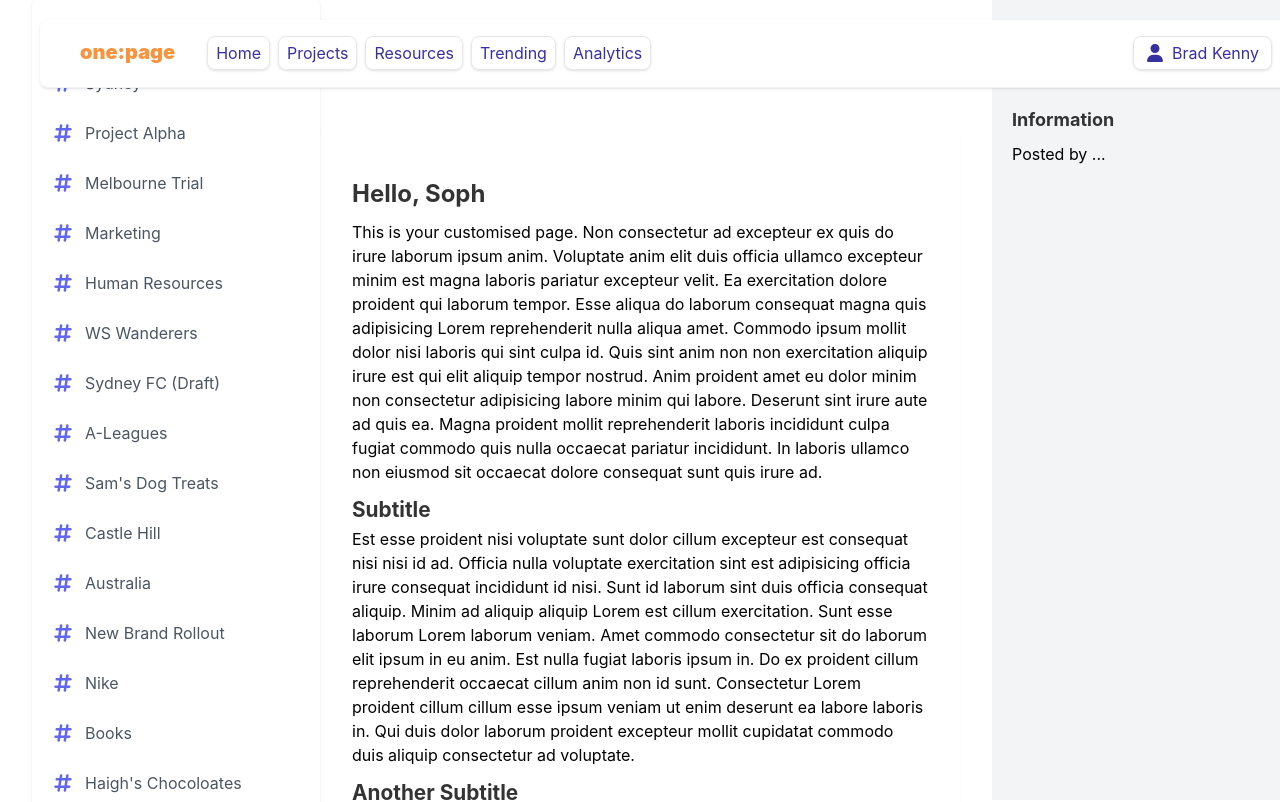
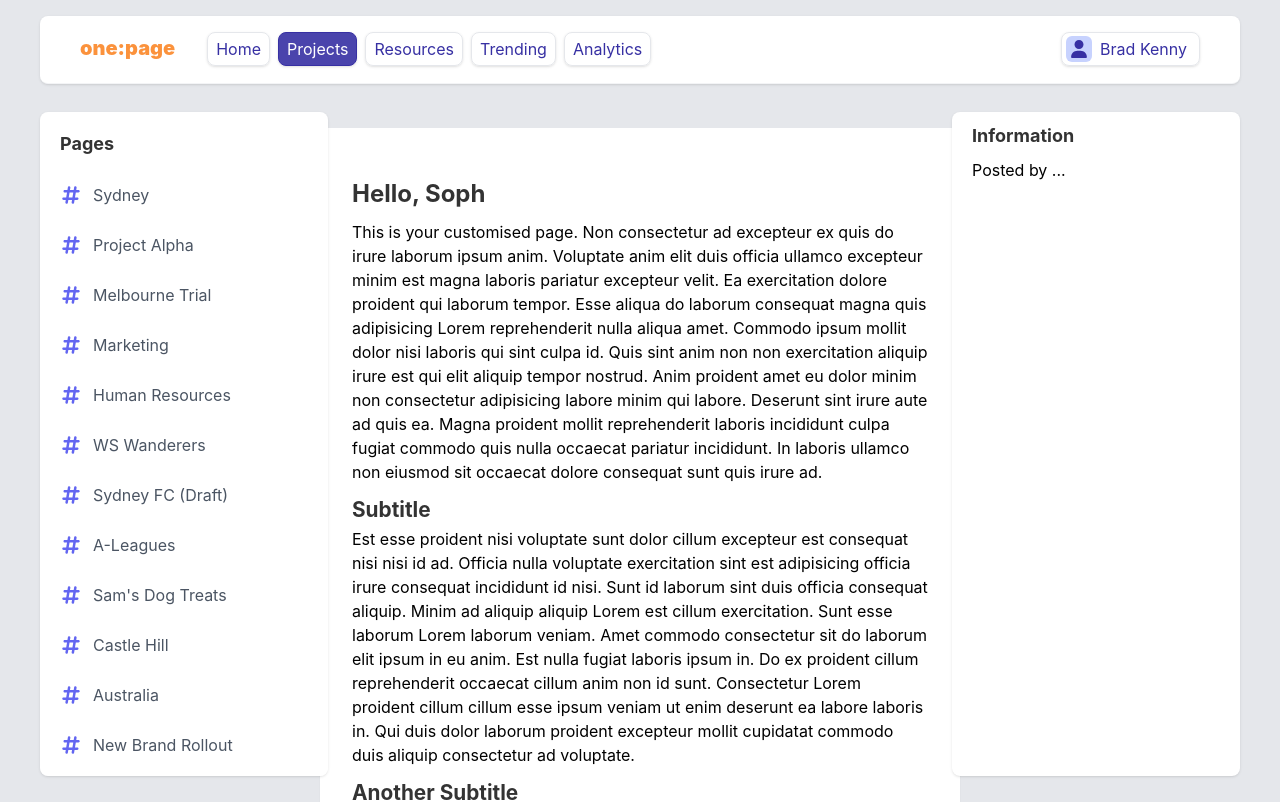
Before and after one commit to bradleykenny/one-page, a Next.js app in the folder client/: page /page/1 in a window 1280 px wide. Shown: the top 802 px of the page. Built offline with nearby package versions, Linux system fonts and the light colour scheme; no server answers.

Commit message:
Improved layout of nav  and sidebars

```diff
--- a/client/components/MagicButton/index.tsx
+++ b/client/components/MagicButton/index.tsx
@@ -8,7 +8,7 @@ const MagicButton = (props: Props) => {
     return (
         <button
             type="button"
-            className="text-white bg-gradient-to-br from-indigo-800 to-indigo-400 hover:bg-gradient-to-bl focus:ring-4 focus:outline-none focus:ring-indigo-300 font-medium rounded-lg text-sm px-4 py-2 text-center">
+            className="text-white bg-gradient-to-br from-indigo-800 to-indigo-500 hover:bg-gradient-to-bl focus:ring-2 focus:outline-none focus:ring-indigo-300 font-medium rounded-md text-sm px-4 py-2 text-center transition ease-in-out transition-500 shadow">
             {title}
         </button>
     );
--- a/client/components/NavBar/NavProfile/index.tsx
+++ b/client/components/NavBar/NavProfile/index.tsx
@@ -7,7 +7,7 @@ const NavProfile = (props: Props) => {
     const { isSelected, title } = props;
 
     const sharedStyles =
-        "px-3 py-1 inline-block rounded-lg mr-2 cursor-pointer mb-0 border transition ease-in-out shadow float-right";
+        "px-3 py-1 inline-block rounded-lg cursor-pointer mb-0 border transition ease-in-out shadow float-right";
 
     if (isSelected) {
         return (
@@ -22,11 +22,13 @@ const NavProfile = (props: Props) => {
         <a
             className={`${sharedStyles} hover:bg-indigo-100 hover:border-indigo-200 focus:bg-indigo-200 text-indigo-800 flex items-center`}
             href="#">
-            <img
-                src={"/svg/user-solid.svg"}
-                style={{ height: 18, width: 18 }}
-                className="inline-block mr-2 self-center justify-self-center"
-            />
+            <div className="rounded-md bg-indigo-200 p-1 -m-2 flex mr-2">
+                <img
+                    src={"/svg/user-solid.svg"}
+                    style={{ height: 18, width: 18 }}
+                    className="inline-block self-center justify-self-center"
+                />
+            </div>
             <p className="inline-block mb-0">{title}</p>
         </a>
     );
--- a/client/components/NavBar/index.tsx
+++ b/client/components/NavBar/index.tsx
@@ -14,7 +14,7 @@ const NavBar = (props: Props) => {
     };
 
     return (
-        <div className="w-full bg-white px-10 py-4 fixed z-10 border-b border-gray-100 mx-10 mt-5 rounded-lg shadow box-border">
+        <div className="bg-white px-10 py-4 fixed top-4 left-10 right-10 z-10 border-b border-gray-100 rounded-lg shadow box-border">
             <p className="text-orange-400 text-xl font-black inline-block pr-8">
                 one:page
             </p>
--- a/client/components/Sidebar/index.tsx
+++ b/client/components/Sidebar/index.tsx
@@ -5,9 +5,11 @@ import dummyData from "../../test/sidebar";
 const Sidebar = () => {
     return (
         <aside
-            className="w-72 fixed overflow-y-scroll px-1 mx-8 pt-4 pb-10 z-0 bg-white shadow rounded-md"
+            className="w-72 fixed top-28 bottom-6 overflow-y-scroll px-1 mx-10 pb-10 z-0 bg-white shadow rounded-lg"
             aria-label="Sidebar">
-            <h2 className="text-lg font-bold mb-2 ml-4">Pages</h2>
+            <h2 className="text-lg font-bold mb-2 pl-4 sticky top-0 py-2 bg-white/75">
+                Pages
+            </h2>
             <ul className="space-y-2">
                 {dummyData.map((data) => (
                     <SidebarItem
--- a/client/components/SidebarInfo/index.tsx
+++ b/client/components/SidebarInfo/index.tsx
@@ -1,7 +1,7 @@
 const SidebarInfo = () => {
     return (
         <aside
-            className="w-72 fixed top-0 bottom-0 right-0 overflow-y-scroll bg-gray-100 px-1 pt-24 pb-10 z-0"
+            className="w-72 fixed top-28 bottom-6 right-10 overflow-y-scroll px-1 pb-10 z-0 bg-white shadow rounded-lg"
             aria-label="Sidebar">
             <h2 className="text-lg font-bold mb-2 ml-4">Information</h2>
             <ul className="space-y-2 px-4">
--- a/client/components/SidebarItem/index.tsx
+++ b/client/components/SidebarItem/index.tsx
@@ -26,7 +26,7 @@ const SidebarItem = (props: SidebarItemProps) => {
         <li>
             <a
                 href={url}
-                className="flex items-center p-2 mx-2 text-base font-normal text-gray-600 hover:text-gray-800 rounded-xl hover:bg-indigo-100 focus:bg-indigo-200 hover:border-indigo-200 border-transparent border transition ease-in-out hover:shadow">
+                className="flex items-center p-2 mx-2 text-base font-normal text-gray-600 hover:text-gray-800 rounded-lg hover:bg-indigo-100 focus:bg-indigo-200 hover:border-indigo-200 border-transparent border transition ease-in-out hover:shadow">
                 <img src={svg} style={{ height: 20, width: 20 }} />
                 <span className="ml-3">{title}</span>
             </a>
--- a/client/hooks/useAllPages.ts
+++ b/client/hooks/useAllPages.ts
@@ -7,7 +7,7 @@ const useAllPages = () => {
     useEffect(() => {
         const fetchData = async () => {
             const response = await useApi(`/page/all`, "GET");
-            if (response.data) {
+            if (response?.data) {
                 setResult(response.data);
             }
         };
--- a/client/hooks/usePage.ts
+++ b/client/hooks/usePage.ts
@@ -11,7 +11,7 @@ const usePage = (id: string) => {
             }
 
             const response = await useApi(`/page/${id}`, "GET");
-            if (response.data) {
+            if (response?.data) {
                 setResult(response.data);
             }
         };
--- a/client/pages/home/index.tsx
+++ b/client/pages/home/index.tsx
@@ -23,9 +23,9 @@ const Page = () => {
     });
 
     return (
-        <div className="bg-gray-100">
+        <div className="bg-gray-200">
             <Navbar activeTab="Home" />
-            <div className="pt-32">
+            <div className="pt-28">
                 <Sidebar />
                 <div className="pb-12">{markdownCards}</div>
                 <SidebarInfo />
--- a/client/pages/page/[id]/edit/index.tsx
+++ b/client/pages/page/[id]/edit/index.tsx
@@ -18,7 +18,7 @@ const EditPage = () => {
     return (
         <div className="bg-gray-100">
             <Navbar activeTab="Projects" />
-            <div className="pt-32">
+            <div className="pt-28">
                 <Sidebar />
                 <DynamicRenderedEditor />
                 <SidebarInfo />
--- a/client/pages/page/[id]/index.tsx
+++ b/client/pages/page/[id]/index.tsx
@@ -16,8 +16,8 @@ const Page = () => {
     const parsedText = content?.replace("\\n", "\n");
 
     return (
-        <div>
-            <Navbar />
+        <div className="bg-gray-200">
+            <Navbar activeTab="Projects" />
             <Sidebar />
             <div className="pt-32 pb-12">
                 <MarkdownCard
```
